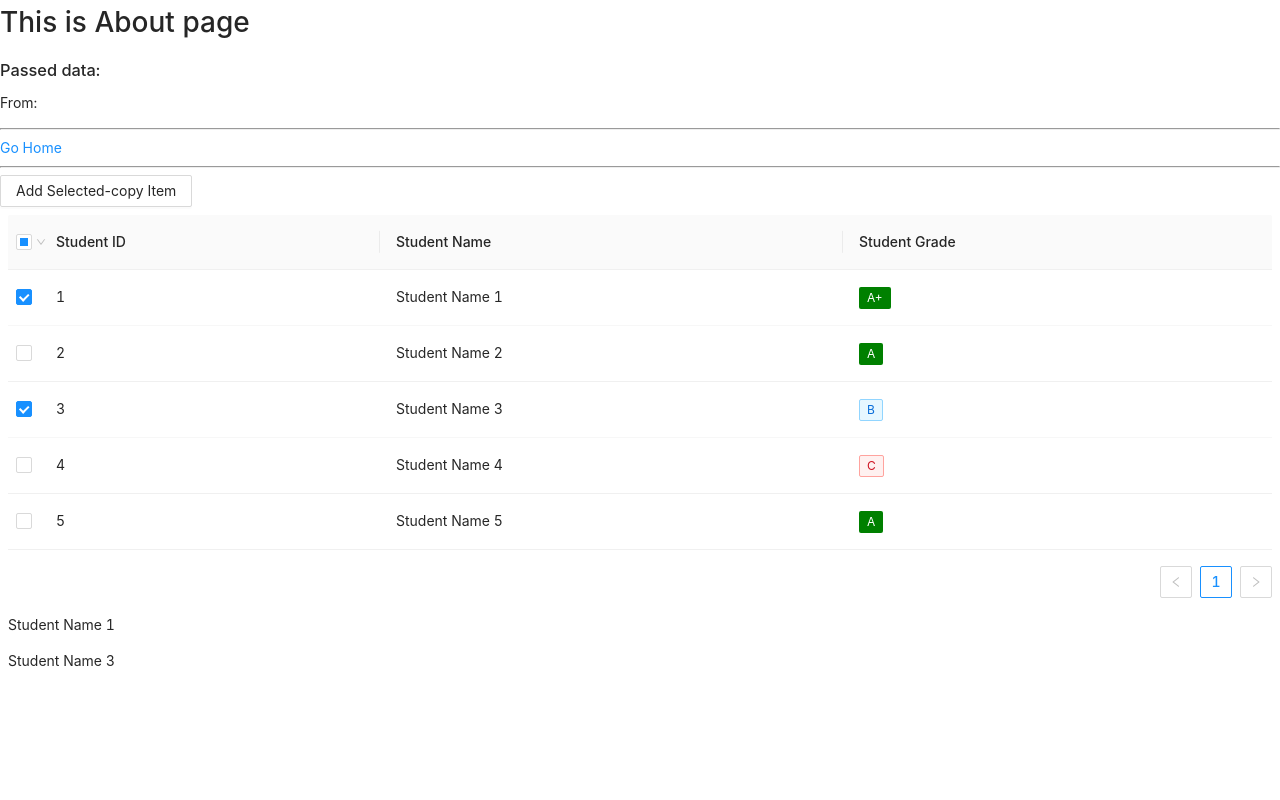
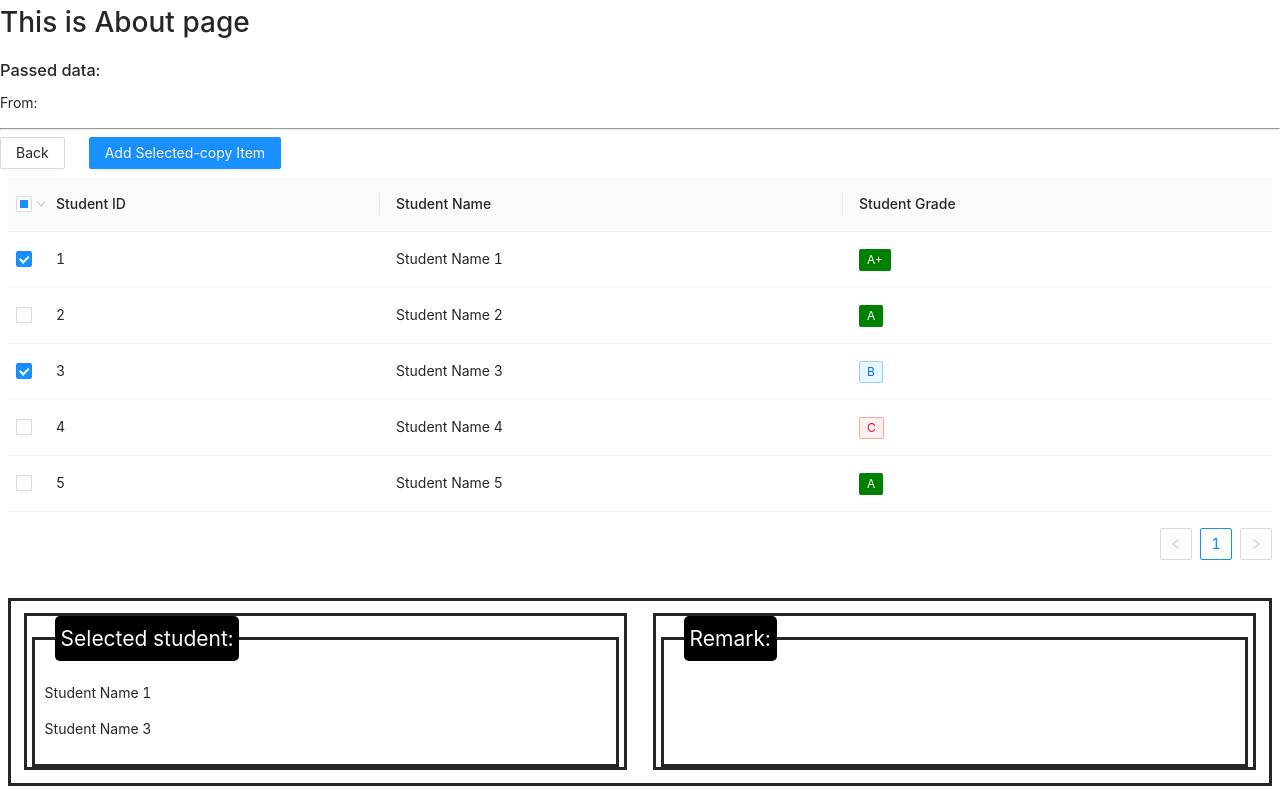
Before and after one commit to goish135/React-Page1, a React (Create React App) app: page /React-Page1/abouts in a window 1280 px wide. Built offline with nearby package versions, Linux system fonts and the light colour scheme.

Commit message:
two section in ONE row using CSS magic

```diff
--- a/package.json
+++ b/package.json
@@ -2,7 +2,7 @@
   "name": "react-grid",
   "version": "0.1.0",
   "private": true,
-  "homepage":"/React-Page1/",
+  "homepage": "/React-Page1/",
   "dependencies": {
     "@testing-library/jest-dom": "^5.16.4",
     "@testing-library/react": "^13.3.0",
@@ -12,6 +12,7 @@
     "gh-pages": "^4.0.0",
     "react": "^18.2.0",
     "react-dom": "^18.2.0",
+    "react-native-fieldset": "^1.0.3",
     "react-router-dom": "^6.3.0",
     "react-scripts": "5.0.1",
     "web-vitals": "^2.1.4"
--- a/src/components/AboutPage.tsx
+++ b/src/components/AboutPage.tsx
@@ -1,10 +1,28 @@
 import { useLocation, Link } from "react-router-dom";
-import {  Table, Tag,Button } from 'antd';
+import {  Table, Tag,Button,Space } from 'antd';
 import {useState} from 'react';
+
+
 
 const AboutPage = (props:any) => {
 
   const [alreadySelectedRows,setAlreadySelectedRows] = useState(['1','3']);
+
+  const styleMaindiv: React.CSSProperties = {  width: '100%',display:'flex',flexWrap:'wrap',height:'100%',border:'solid'};
+  const styleHalfdiv: React.CSSProperties = {  width: '48%',margin:'1%',height:'100%',border:'solid',display:'block'};
+  const styleRightdiv: React.CSSProperties = {  width: '48%',margin:'1%',border:'solid',display:'block'};
+
+  // const styleFieldSet: React.CSSProperties = { border:'solid',width:'50%',margin:'auto',textAlign:'center'};
+  const styleFieldSet: React.CSSProperties = { border:'solid',padding:'10px',height:'100%',margin:'0 5px'};
+  // const result: React.CSSProperties = { marginLeft:'15px'};
+  const styleLegend: React.CSSProperties = {     background: 'black',
+    color: 'white',
+    padding: '6px',
+    width:'fit-content',
+    borderRadius:'5px',
+    marginLeft: '10px'
+
+  };
 
   const styleContainer: React.CSSProperties = { background: '#ffffff', padding: '8px' };
   const [rowClickItem,setRowClickItem] = useState<number>(-1);
@@ -115,8 +133,10 @@ const AboutPage = (props:any) => {
         </div>
       {/* )} */}
       <hr />
-      <Link to="/">Go Home</Link> <hr/>
-      <Button onClick={onAddSelectedItem}>Add Selected-copy Item</Button>
+      <Space>
+      <Button><Link to="/">Back</Link></Button> <br/>
+      <Button onClick={onAddSelectedItem} type="primary">Add Selected-copy Item</Button>
+      </Space>
       <div style={styleContainer}>
         <Table
 
@@ -188,9 +208,23 @@ const AboutPage = (props:any) => {
         >
 
         </Table>
+        <br/>
+        <div style={styleMaindiv}>
+
+          <div style={styleHalfdiv}>
         {/* {alreadySelectedRows.map(x=>dataSource[parseInt(x)-1].name).join(',')} */}
-        {alreadySelectedRows.map(x=>(<p key={parseInt(x)-1}>{dataSource[parseInt(x)-1].name}</p>))}
+
+        <fieldset style={styleFieldSet}><legend style={styleLegend}>Selected student:</legend><div>{alreadySelectedRows.map(x=>(<p key={parseInt(x)-1}>{dataSource[parseInt(x)-1].name}</p>))}</div></fieldset>
+          </div>
+          <div style={styleRightdiv}>
+        {/* {alreadySelectedRows.map(x=>dataSource[parseInt(x)-1].name).join(',')} */}
+        <fieldset style={styleFieldSet}><legend style={styleLegend}>Remark:</legend><div></div></fieldset>
+          </div>
+
         {/* {dataSource[0].name} */}
+
+        </div>
+
       </div>
     </>
   );
```
Also changed, not shown: 1 other file (tests, documents, lock files or other folders).
